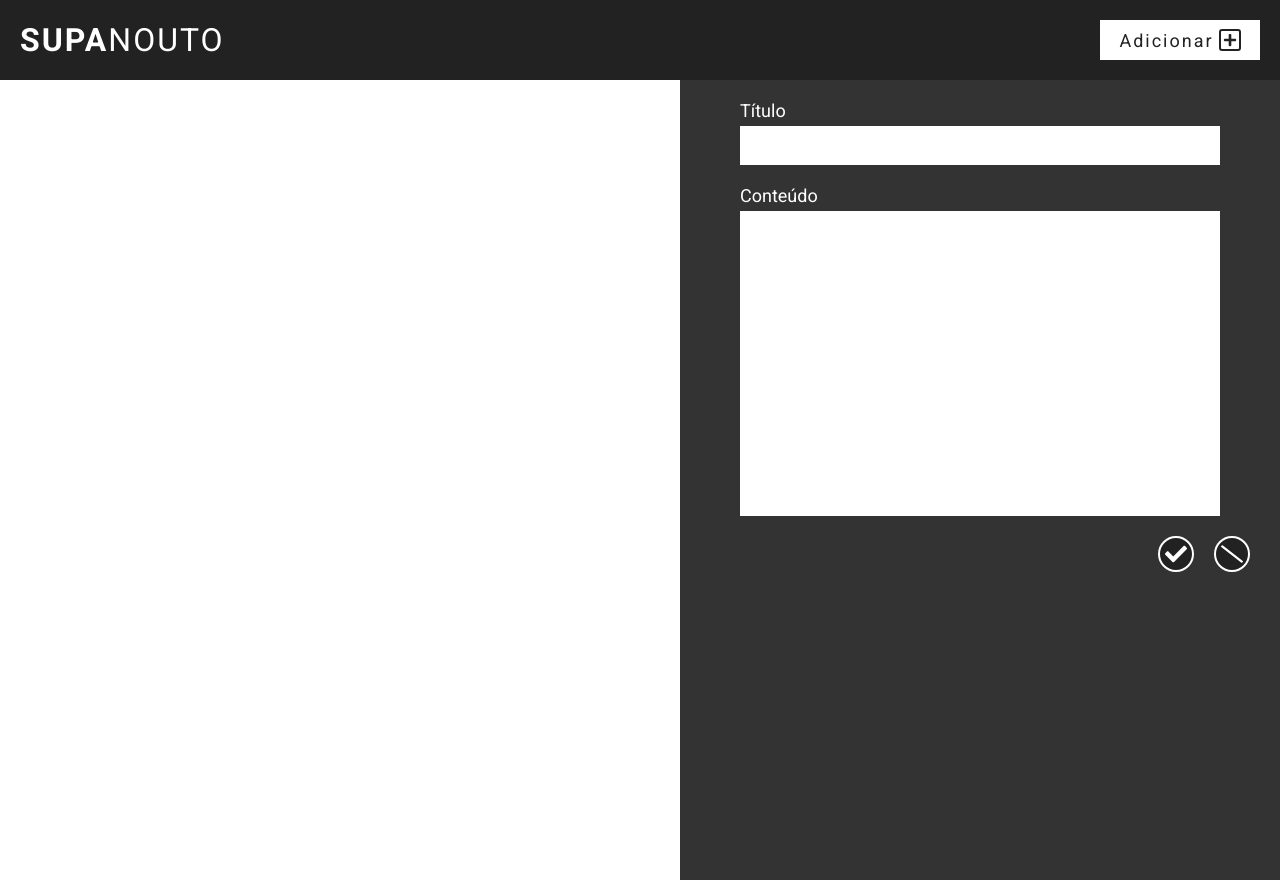
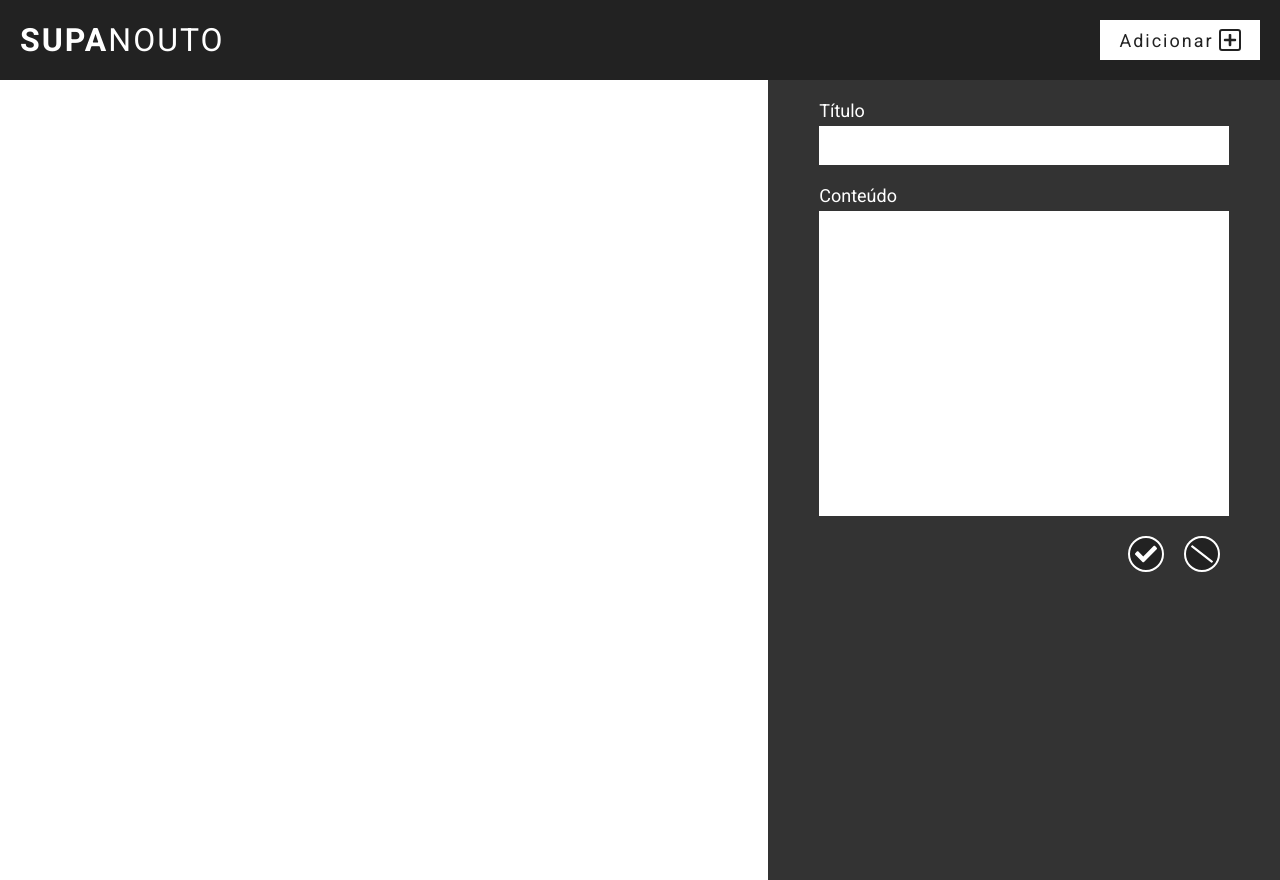
Before and after one commit to FelipePinha/NotesApp, a React (Vite) app: page / in a window 1280 px wide. Built offline with nearby package versions, Linux system fonts and the light colour scheme.

Commit message:
some corrections

```diff
--- a/src/components/FormArea/formArea.css
+++ b/src/components/FormArea/formArea.css
@@ -1,5 +1,5 @@
 .form {
-    width: 600px;
+    min-width: 40%;
     height: 100vh;
 
     background-color: #333;
@@ -55,7 +55,7 @@
     display: flex;
     justify-content: flex-end;
 
-    padding: 0 20px;
+    padding: 0 50px;
 }
 
 .formActions .btn {
```
